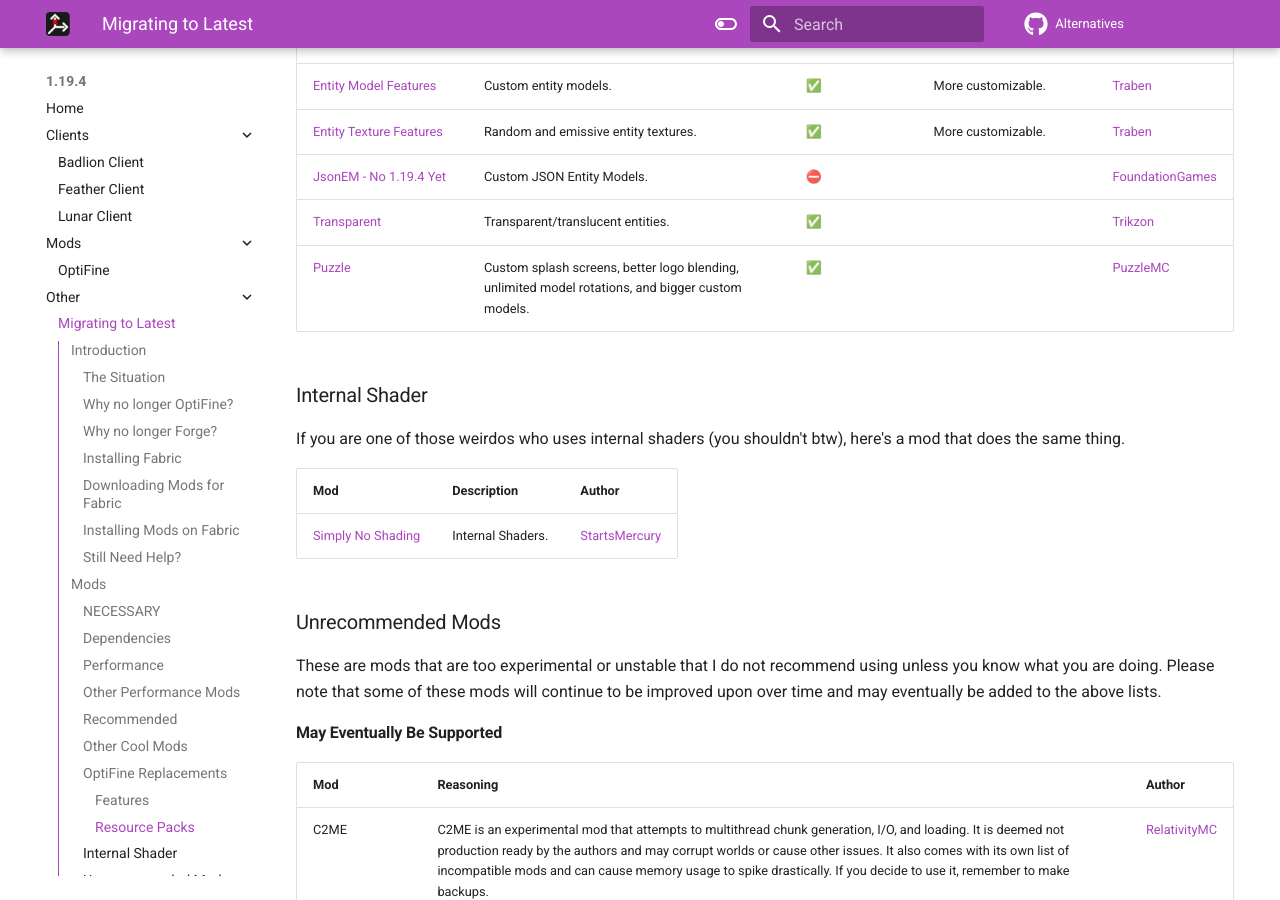
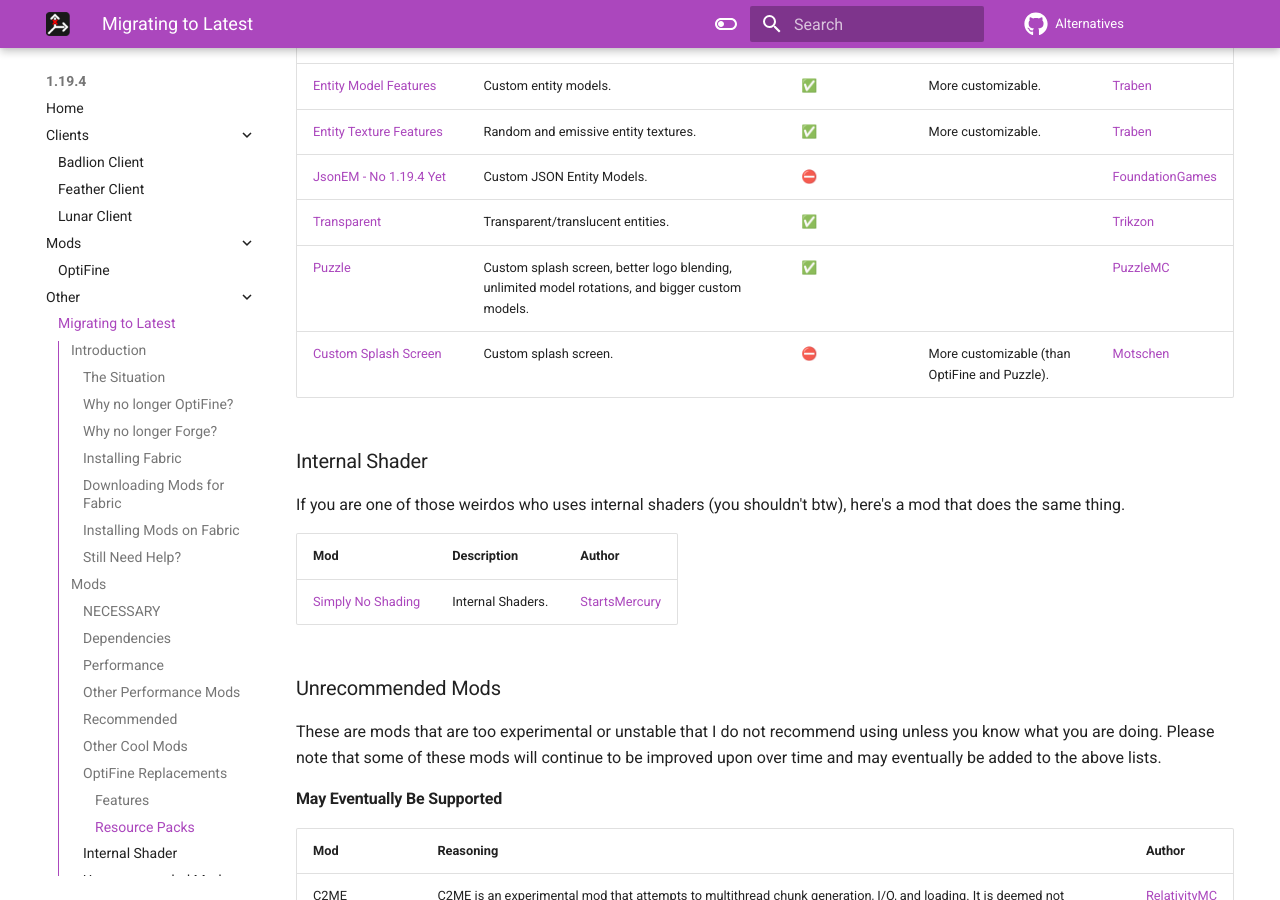
Before and after one commit to MicrocontrollersDev/Alternatives, an MkDocs documentation site: the page built from docs/latest/migrating.md, in a window 1280 px wide and 900 px high, scrolled down 8164 px. Built offline with MkDocs 1.6.1 and Material for MkDocs 9.7.7, drawn with Linux system fonts in a browser that asks for light colours; comment, search, counter and statistics services are not loaded.

Commit message:
custom splash screen

```diff
--- a/docs/latest/migrating.md
+++ b/docs/latest/migrating.md
@@ -235,7 +235,8 @@
 | [Entity Texture Features](https://modrinth.com/mod/entitytexturefeatures) | Random and emissive entity textures.| ✅ | More customizable. | [Traben](https://github.com/btrab1) |
 | [JsonEM - No 1.19.4 Yet](https://modrinth.com/mod/jsonem) | Custom JSON Entity Models. | ⛔ | | [FoundationGames](https://github.com/FoundationGames) |
 | [Transparent](https://modrinth.com/mod/transparent) | Transparent/translucent entities. | ✅ | | [Trikzon](https://github.com/Trikzon) |
-| [Puzzle](https://modrinth.com/mod/puzzle) | Custom splash screens, better logo blending, unlimited model rotations, and bigger custom models. | ✅ | | [PuzzleMC](https://github.com/PuzzleMC) |
+| [Puzzle](https://modrinth.com/mod/puzzle) | Custom splash screen, better logo blending, unlimited model rotations, and bigger custom models. | ✅ | | [PuzzleMC](https://github.com/PuzzleMC) |
+| [Custom Splash Screen](https://modrinth.com/mod/custom-splash-screen) | Custom splash screen. | ⛔ | More customizable (than OptiFine and Puzzle). | [Motschen](https://github.com/Motschen) |
 
 ### Internal Shader
 
```
